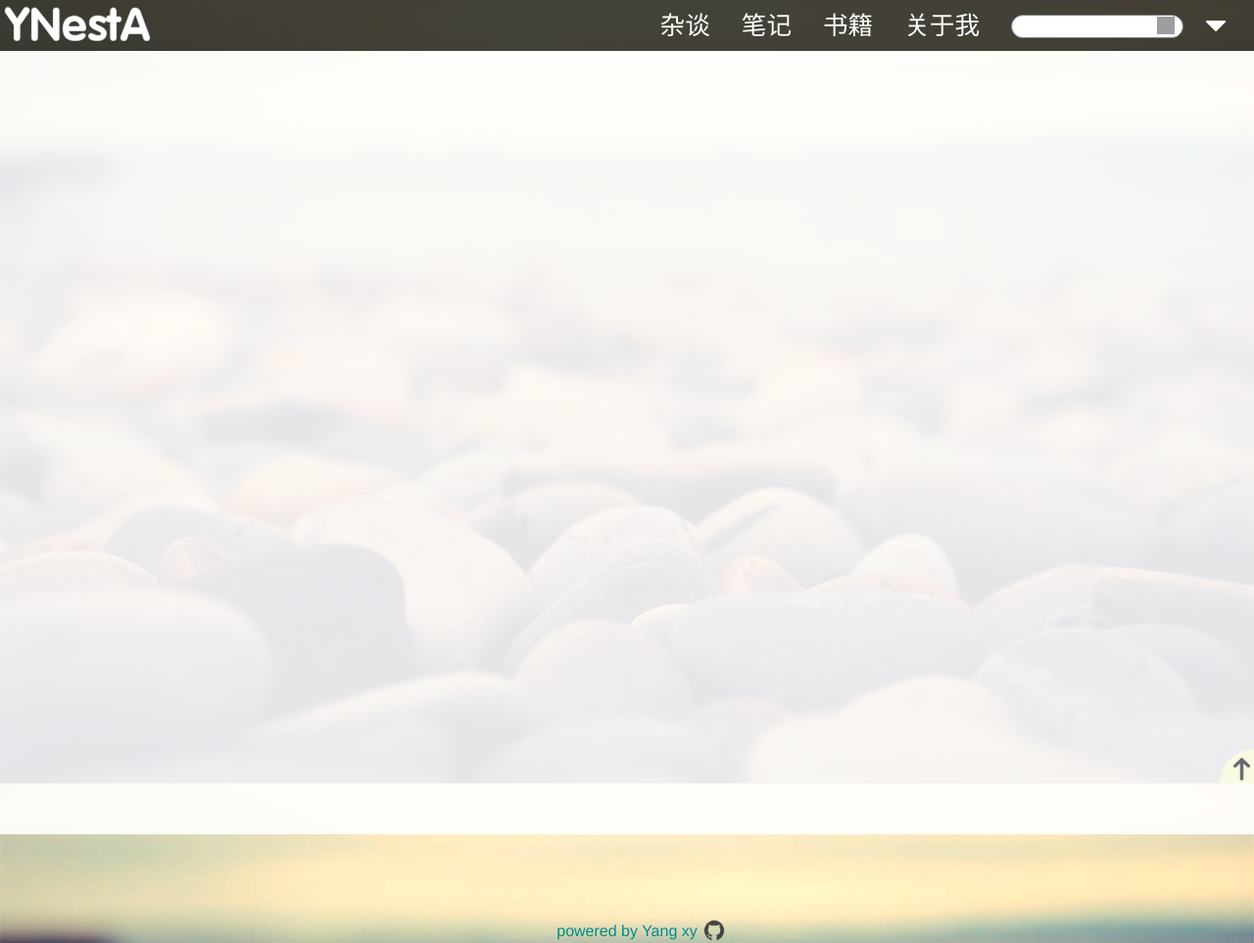
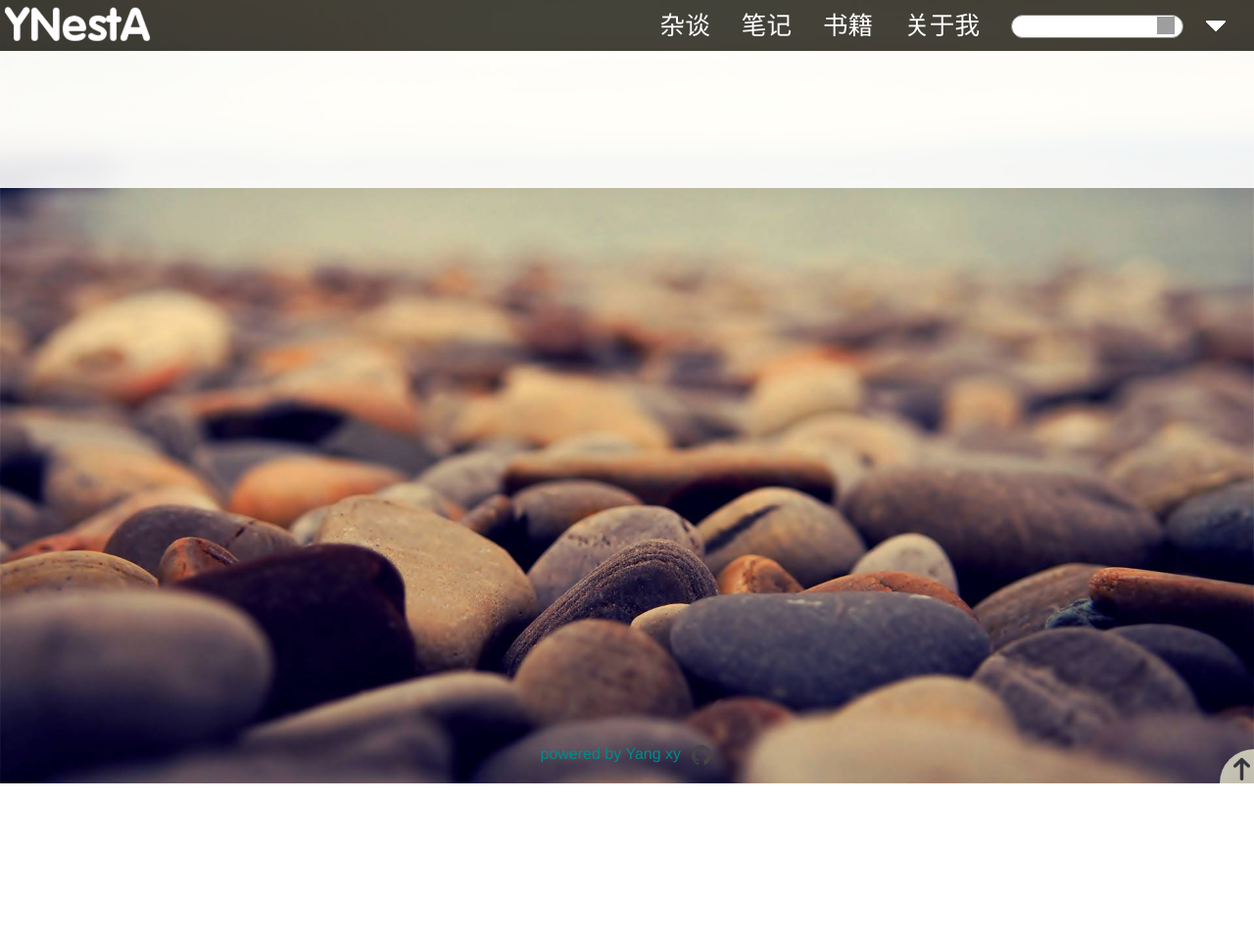
Before and after one commit to YNestA/MyBlog, a Django app: page /home/books/ in a window 1280 px wide. Shown: the whole page at 98% size. After the commit the page ends 800 px from the top, so only its background shows below. Run offline with Django 3.2, Linux system fonts and the light colour scheme; data that the repository does not hold is empty; grey boxes are pictures that could not be loaded.

Commit message:
footer bottom

```diff
--- a/static/css/books.css
+++ b/static/css/books.css
@@ -7,7 +7,7 @@ body{
     width: 100%;
     background-color: rgba(255,255,255,0.90);
     overflow: hidden;
-    height: 100%;
+    padding-bottom: 100px;
 }
 #main{
     width: 100%;
--- a/static/css/common.css
+++ b/static/css/common.css
@@ -18,6 +18,11 @@ a{
     outline: none;
     color:darkcyan;
     text-decoration: none;
+}
+#whole_container{
+    min-height: 100%;
+    height: auto !important;
+    height: 100%;
 }
 header{
     position: relative;
@@ -118,23 +123,27 @@ header div.search a img{
 }
 footer {
     background-color: rgba(255, 255, 255, 0);
-    margin: 60px 0px 0px;
-    padding: 10px 50px 0px;
+    padding: 0px 50px ;
     text-align: center;
-    font-family: inherit;
     font-size: 1em;
     color: darkcyan;
-    line-height: 25px;
+    line-height: 60px;
+    height:60px;
+    margin-top: -60px;
+}
+#power_info{
+    display: inline-block;
+    height: 100%;
+    line-height: inherit;
 }
 footer a.github{
-    position: relative;
+    display: inline-block;
+    margin-left: 5px;
 }
 footer a.github img{
-    position: absolute;
-    left: 5px;
+    vertical-align: middle;
     width: 24px;
     height: 24px;
-    border: 0 none;
 }
 
 #go-top{
--- a/static/css/passage.css
+++ b/static/css/passage.css
@@ -176,6 +176,7 @@ div.down textarea:focus{
     cursor: pointer;
     border-radius: 3px;
     margin-left: 5px;
+    padding: 2px 5px;
 }
 #clear_btn{
     background-color: #eee;
@@ -198,3 +199,6 @@ img.head_right_scroll{
 img.head_left_scroll{
     transform: rotate(-360deg) scale(1,1);
 }
+#comment_form_left img,div.comment-head img{
+    transition: transform 0.6s;
+}
--- a/static/css/passages.css
+++ b/static/css/passages.css
@@ -6,6 +6,7 @@ body{
 
 #center{
     width: 100%;
+    padding-bottom: 60px;
 }
 #main{
     width: 80%;
@@ -117,7 +118,3 @@ h2.title a:hover{
     font-size:2em;
     color: darkslategrey;
 }
-
-#comment_form_left img,div.comment-head img{
-    transition: all 0.6s;
-}
--- a/static/js/common.js
+++ b/static/js/common.js
@@ -134,7 +134,7 @@ function search(){
 
         });
         if($("footer").css("display")=="none"){
-            $("footer").css({"display":"inline"});
+            $("footer").css({"display":"block"});
         }
     }
 
--- a/templates/mainBase.html
+++ b/templates/mainBase.html
@@ -13,6 +13,7 @@
     {% block css %}{% endblock %}
 </head>
 <body data-csrftoken="{{ csrf_token }}">
+    <div id="whole_container">
     {% block header %}
         <header>
             <div id="header_drop">
@@ -50,9 +51,13 @@
     {% endblock %}
     {% block center %}
     {% endblock %}
+    </div>
     {% block footer %}
         <footer>
-        <p>powered by Yang xy<a class="github" target="_blank" href="https://github.com/YNestA"><img src="/static/image/common/my-github.png"></a></p>
+        <span id="power_info">powered by Yang xy</span>
+        <a class="github" target="_blank" href="https://github.com/YNestA">
+            <img src="/static/image/common/my-github.png">
+        </a>
         <a id="go-top" href="javascript:void (0);"></a>
         </footer>
     {% endblock %}
--- a/templates/passage.html
+++ b/templates/passage.html
@@ -67,6 +67,7 @@
             </div>
     </div>
     </div>
+    </div>
 {% endblock %}
 {% block js %}
     <script type="text/javascript" src="/static/js/passage.js"></script>
```
Also changed, not shown: 3 other files.
